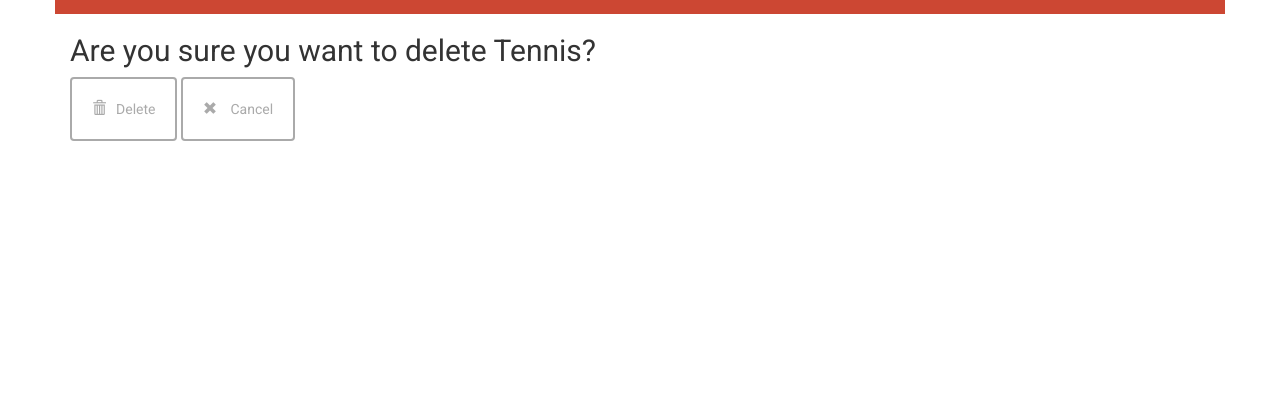
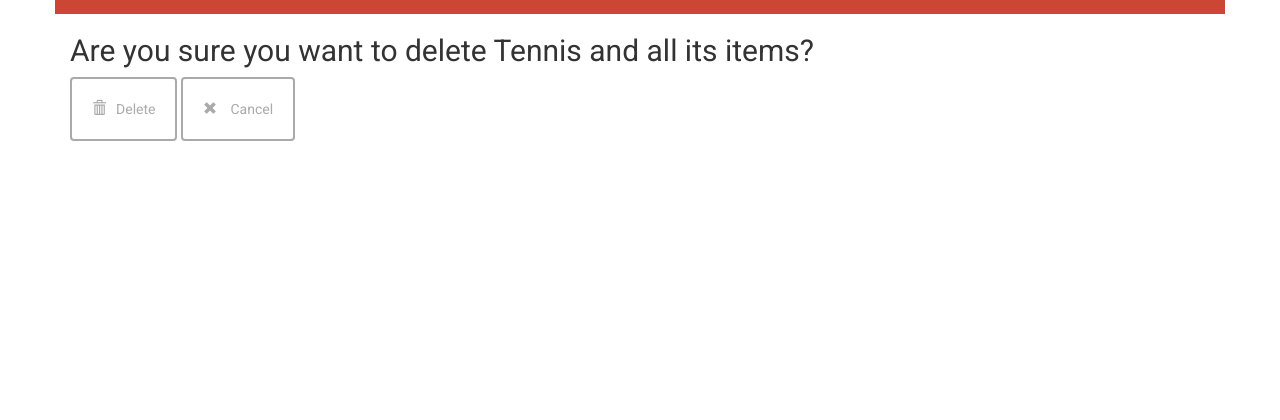
Before and after one commit to thatkahunaguy/Sports-catalog, a Flask app: page /category/1/delete/ in a window 1280 px wide. Shown: the part 246-666 px from the top of the page. Run offline with Flask 2, Linux system fonts and the light colour scheme; a user stored in the database is signed in; parts of the project's set-up code (start-up, migrations or seed data) failed here and were passed over; some libraries are stand-ins or nearby versions.

Commit message:
fix: add cascade to ensure items are deleted along with parent category

```diff
--- a/database_setup.py
+++ b/database_setup.py
@@ -64,7 +64,7 @@ class Item(Base):
     birthdate = Column(Date)
     photo = Column(String(250))
     category_id = Column(Integer,ForeignKey('category.id'))
-    category = relationship(Category)
+    category = relationship(Category, cascade="save-update, merge, delete")
     user_id = Column(Integer,ForeignKey('user.id'))
     user = relationship(User)
 
--- a/templates/deletecategory.html
+++ b/templates/deletecategory.html
@@ -1,7 +1,7 @@
 {% extends "main.html" %}
 {% block content %}
 {% include "header.html" %}
-<h2> Are you sure you want to delete {{category.name}}? </h2>
+<h2> Are you sure you want to delete {{category.name}} and all its items? </h2>
 
 <form action="#" method = 'post'>
 
```
Also changed, not shown: sports.db.
